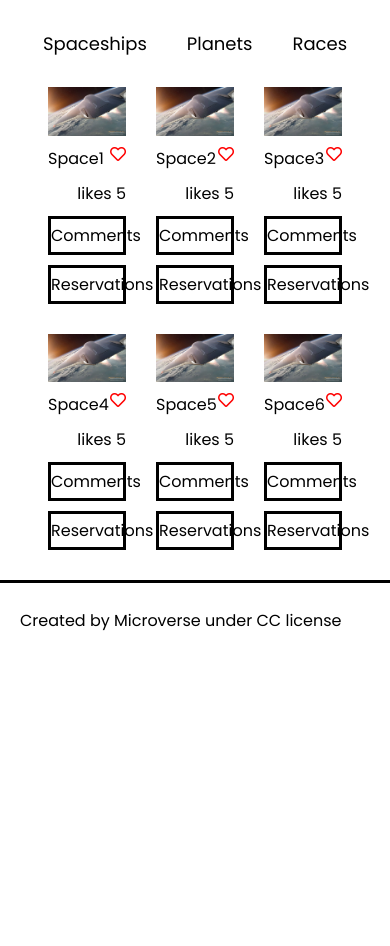
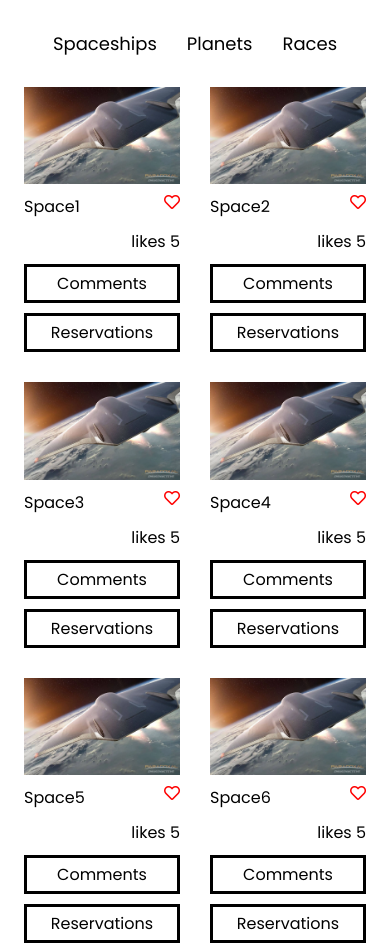
Before and after one commit to fed1k/PokeApi, a website built with webpack: page src/index.html in a window 390 px wide. Shown: the top 946 px of the page. Before the commit the page ends 844 px from the top, so only its background shows below. Built offline with nearby package versions, Linux system fonts and the light colour scheme.

Commit message:
Responsiveness ( for mobile )

```diff
--- a/src/style.scss
+++ b/src/style.scss
@@ -7,11 +7,12 @@
 .nav-list-container {
     display: flex;
     justify-content: center;
-    .nav-list {
-        list-style: none;
-        padding: 5px 20px;
-        font-size: 18px;
-    }
+}
+
+.nav-list {
+    list-style: none;
+    padding: 5px 20px;
+    font-size: 18px;
 }
 
 nav {
@@ -64,3 +65,13 @@ footer {
     border-top: 3px solid black;
     margin-top: 30px;
 }
+
+@media (max-width: 760px) {
+    .main {
+        grid-template-columns: 40% 40%;
+    }
+
+    .nav-list {
+        padding: 5px 15px;
+    }
+}
```
